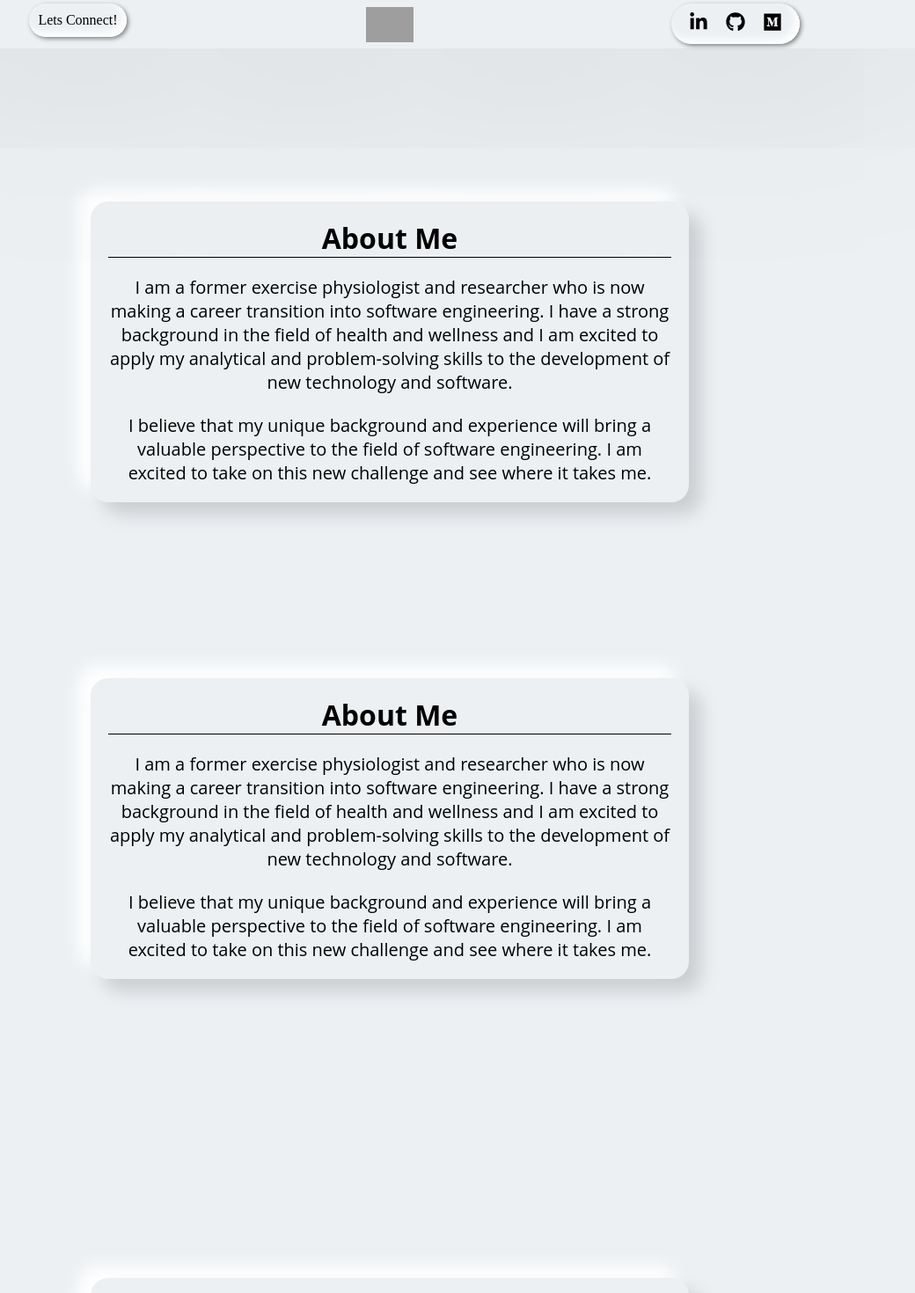
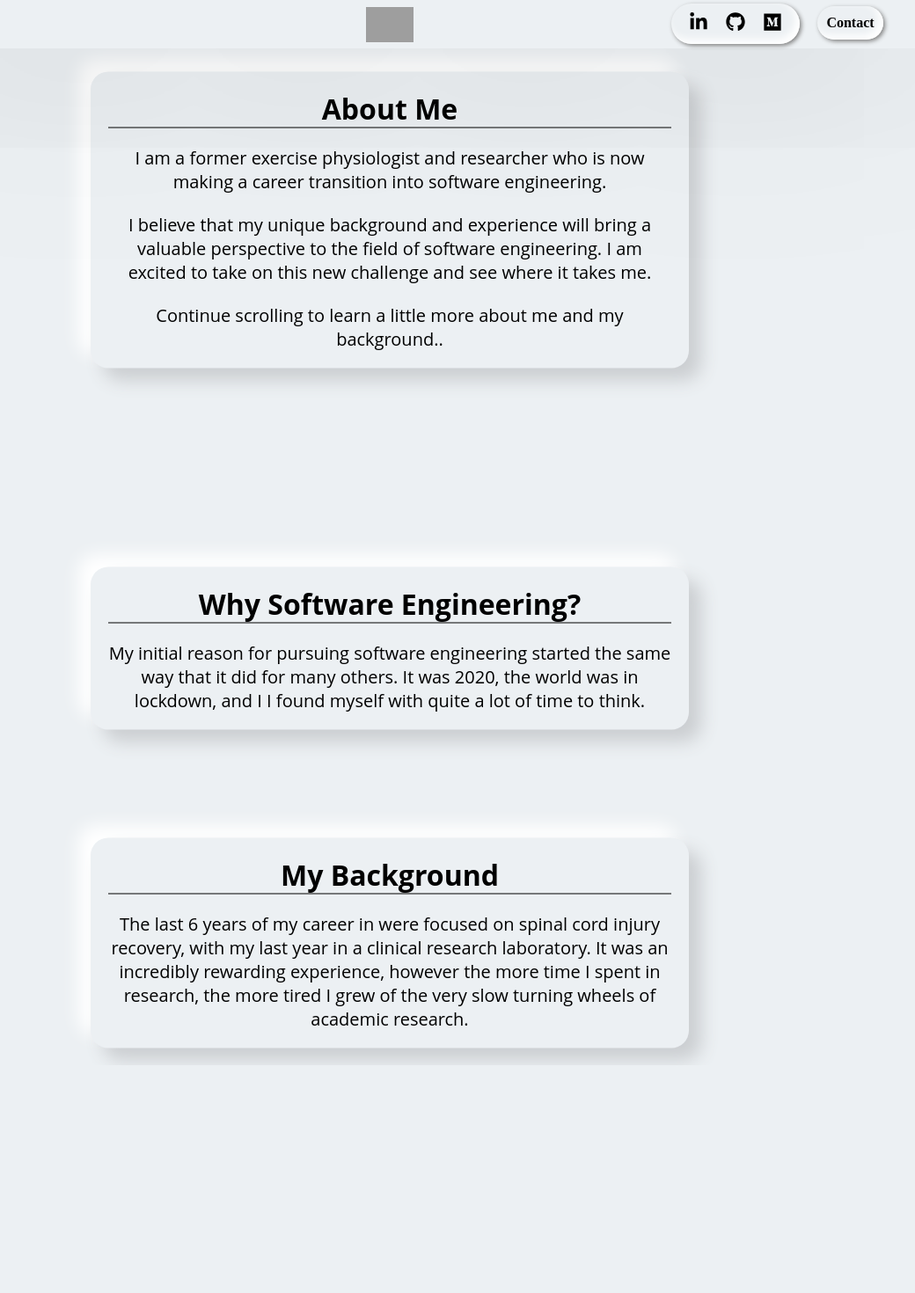
Before and after one commit to Jrobbins973/Joe-Robbins-SE, a React (Create React App) app: page / in a window 1280 px wide. Shown: the top 1470 px of the page at 88% size, without its empty margins (197-1237 px from the left). After the commit the page ends 1211 px from the top, so only its background shows below. Built offline with nearby package versions, Linux system fonts and the light colour scheme; grey boxes are pictures that could not be loaded.

Commit message:
adding more information about my background

```diff
--- a/src/App.js
+++ b/src/App.js
@@ -2,6 +2,7 @@ import logo from './logo.svg';
 import './App.css';
 import AboutMe from './components/AboutMe';
 import MyBackground from './components/MyBackground';
+import TheIdea from './components/TheIdea';
 import { FaLinkedinIn } from "react-icons/fa";
 import { FaGithub } from "react-icons/fa";
 import { FaMedium } from "react-icons/fa";
@@ -21,12 +22,18 @@ function App() {
           <a href='https://medium.com/@joe.robbins.cpt' target="_blank"><  FaMedium size={22}/></a>
           </div>
           {/* <button className='button-28'>CONNECT</button> */}
-          <a className='contact-me-button' href='mailto:joe.robbins.swe@gmail.com' target="_blank">Lets Connect!</a>
+          <a className='contact-me-button' href='mailto:joe.robbins.swe@gmail.com' target="_blank">Contact</a>
       </div>
 
     <div className='grid-container'>
       <AboutMe />
-      <AboutMe />
+
+
+        <div data-aos="fade-up"
+            data-aos-delay="50"
+            data-aos-duration="1000"
+            data-aos-easing="ease-in-out">
+        <TheIdea />
 
         <div data-aos="fade-up"
             data-aos-delay="50"
@@ -35,6 +42,8 @@ function App() {
         <MyBackground />
         </div>
 
+        </div>
+
       </div>
     </div>
   );
--- a/src/components/AboutMe.js
+++ b/src/components/AboutMe.js
@@ -6,9 +6,11 @@ return (
 
     <div className='about-me-box'>
         <h1>About Me</h1>
-        <p>I am a former exercise physiologist and researcher who is now making a career transition into software engineering. I have a strong background in the field of health and wellness and I am excited to apply my analytical and problem-solving skills to the development of new technology and software.  </p>
+        <p>I am a former exercise physiologist and researcher who is now making a career transition into software engineering.  </p>
         <br></br>
         <p>I believe that my unique background and experience will bring a valuable perspective to the field of software engineering. I am excited to take on this new challenge and see where it takes me.</p>
+        <br></br>
+        <p>Continue scrolling to learn a little more about me and my background..</p>
     </div>
     </div>
 )
--- a/src/components/MyBackground.js
+++ b/src/components/MyBackground.js
@@ -3,7 +3,8 @@ import React from 'react'
 function MyBackground() {
     return (
         <div className='about-me-box'>
-            MyBackground
+            <h1>My Background</h1>
+            <p>The last 6 years of my career in were focused on spinal cord injury recovery, with my last year in a clinical research laboratory. It was an incredibly rewarding experience, however the more time I spent in research, the more tired I grew of the very slow turning wheels of academic research.</p>
             </div>
     )
 }
--- /dev/null
+++ b/src/components/TheIdea.js
@@ -0,0 +1,12 @@
+import React from 'react'
+
+function TheIdea() {
+return (
+<div className='about-me-box'>
+    <h1>Why Software Engineering?</h1>
+    <p>My initial reason for pursuing software engineering started the same way that it did for many others. It was 2020, the world was in lockdown, and I I found myself with quite a lot of time to think.</p>
+</div>
+)
+}
+
+export default TheIdea
--- a/src/index.css
+++ b/src/index.css
@@ -93,7 +93,7 @@ code {
   z-index: 20;
   position: relative;
   width: 50%;
-  top: 250px;
+  top: 100px;
   left: 50%;
   transform: translate(-50%, -50%);
   padding: 20px;
@@ -119,15 +119,15 @@ code {
   grid-template-columns: repeat(1, 2fr);
   grid-template-rows: repeat(0, 250px);
   /* margin: auto; */
-  grid-gap: 50px;
+  grid-gap: 0px;
   /* grid-row-gap: 350px */
 }
 
 .contact-me-button {
   position: fixed;
   z-index: 201;
-  top: 4px;
-  left:18%;
+  top: 7px;
+  left:88%;
   /* margin-left: 10px; */
   /* border: 2px solid black; */
   padding: 10px;
@@ -137,6 +137,7 @@ code {
   box-shadow:  2px 2px 5px grey, inset -5px -5px 10px white;
   text-decoration: none;
   color: black;
+  font-weight: 600;
 }
 
 .contact-me-button:hover {
```
